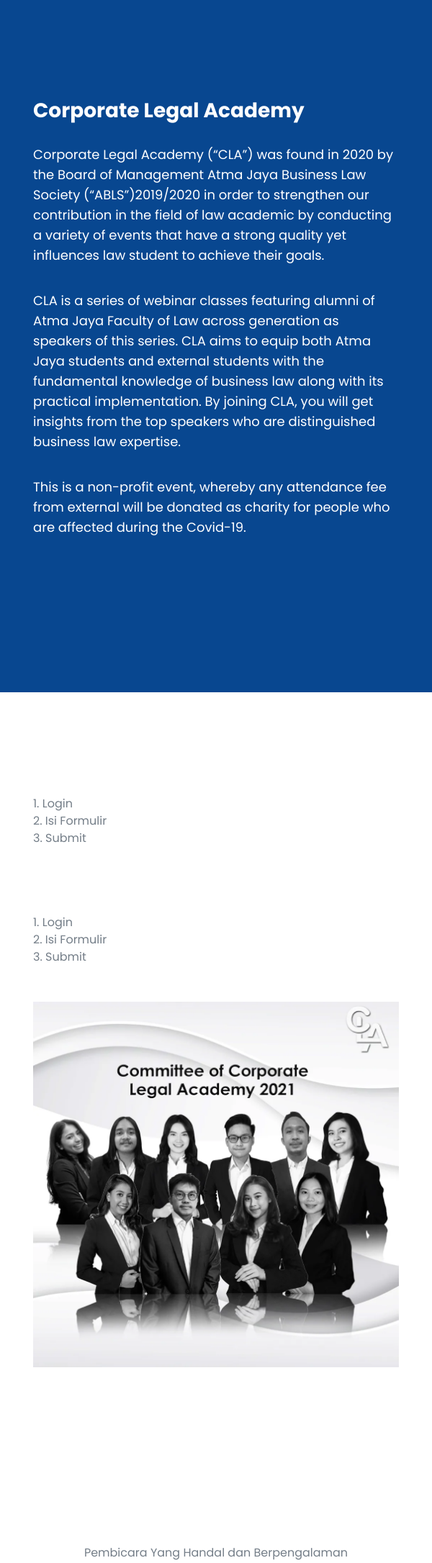
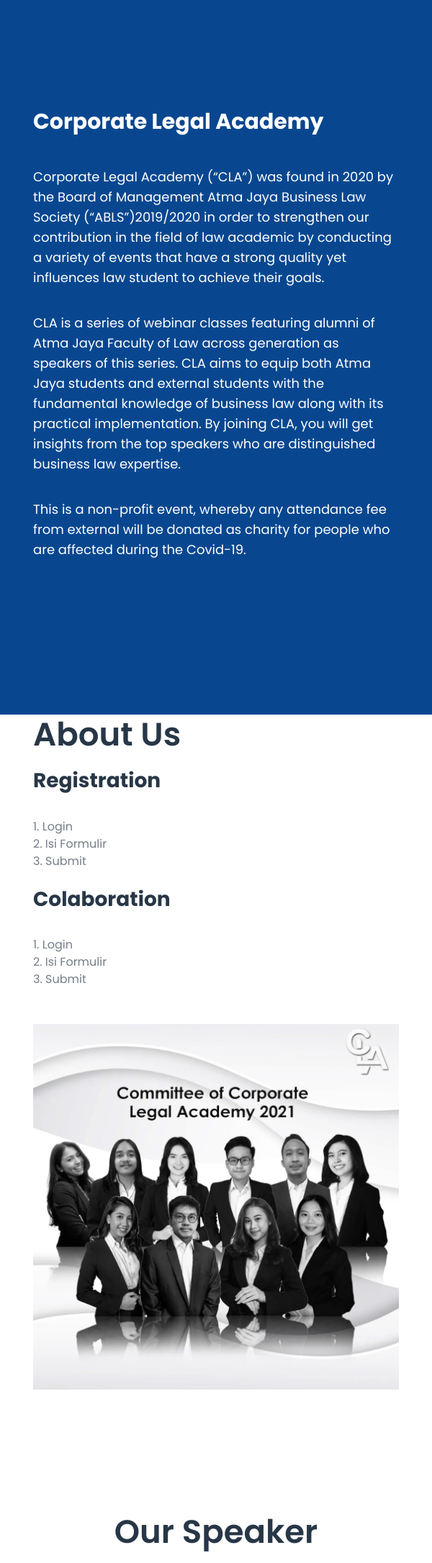
Before and after one commit to Tintapen/coprlegal, a CodeIgniter app: page /database/ in a window 600 px wide. Shown: the part 83-2255 px from the top of the page at 72% size. Run offline with CodeIgniter, Linux system fonts and the light colour scheme.

Commit message:
Change heading class hero-content

```diff
--- a/assets/css/style.css
+++ b/assets/css/style.css
@@ -84,7 +84,7 @@ h5,
 h6 {
   font-family: "Poppins", sans-serif;
   font-weight: 700;
-  color: #fff;
+  color: #283747;
   margin: 0px;
 }
 
@@ -1674,23 +1674,23 @@ hero area css
   z-index: -1;
 }
 
-.hero-area .hero-content h2 {
-  font-size: 55px;
+.hero-area .hero-content h3 {
+  font-size: 30px;
   font-weight: 700;
   line-height: 65px;
   color: #fff;
 }
 
 @media (max-width: 767px) {
-  .hero-area .hero-content h2 {
-    font-size: 42px;
+  .hero-area .hero-content h3 {
+    font-size: 25px;
     line-height: 52px;
   }
 }
 
 @media only screen and (min-width: 576px) and (max-width: 767px) {
-  .hero-area .hero-content h2 {
-    font-size: 55px;
+  .hero-area .hero-content h3 {
+    font-size: 30px;
     line-height: 65px;
   }
 }
```
